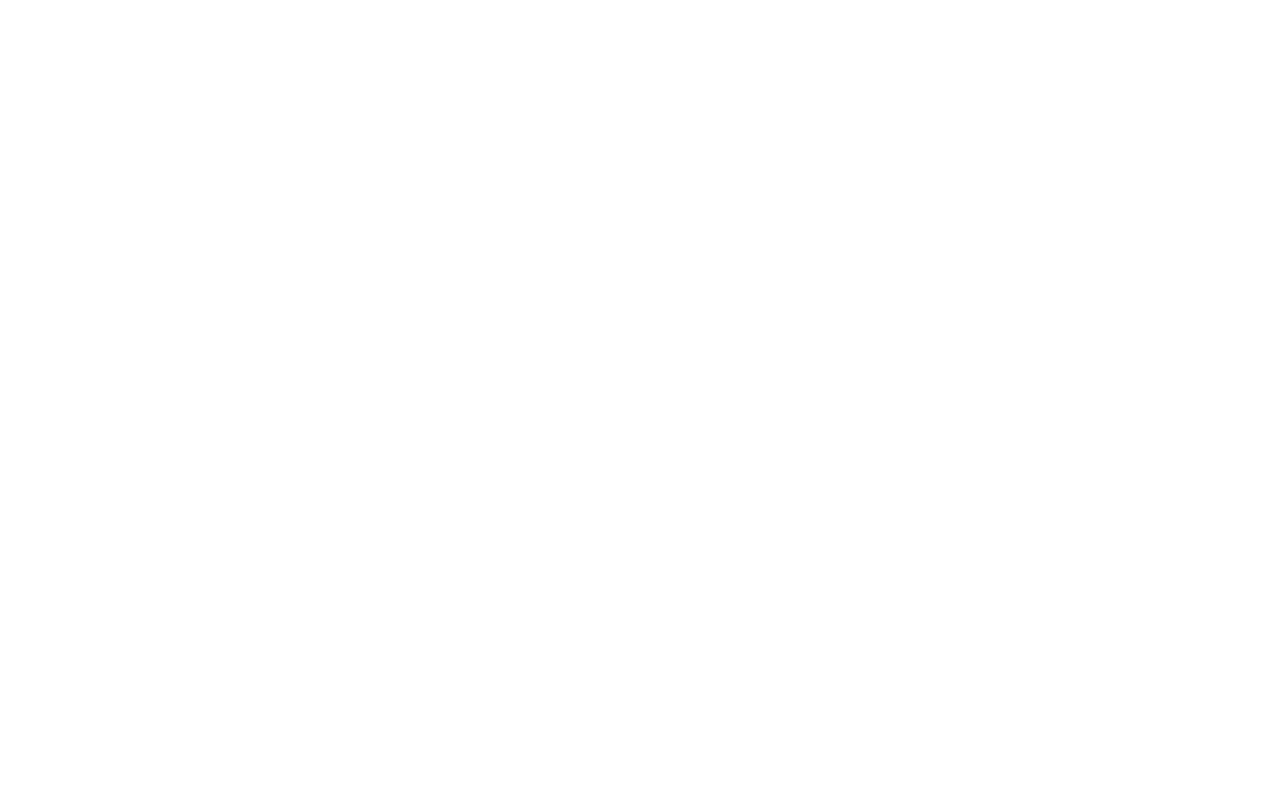
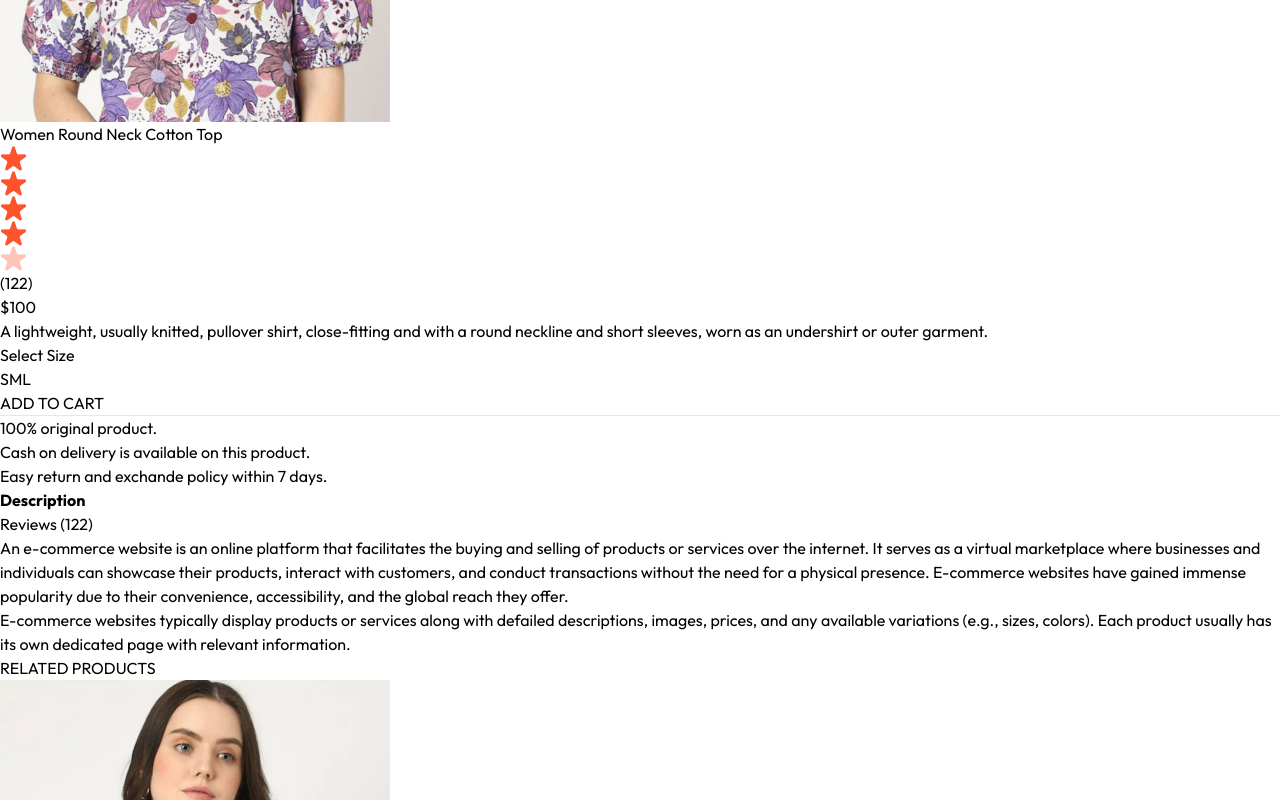
Before and after one commit to TaisiaKishynskaya/react-shop, a React (Vite) app in the folder ecommerce-shop/: page /product/aaaaa in a window 1280 px wide. Shown: the part 1300-2100 px from the top of the page. Before the commit the page ends 834 px from the top, so only its background shows below. Built offline with nearby package versions, Linux system fonts and the light colour scheme.

Commit message:
Fix typos

```diff
--- a/ecommerce-shop/src/App.jsx
+++ b/ecommerce-shop/src/App.jsx
@@ -27,7 +27,7 @@ const App = () => {
           <Route path='/collection' element={<Collection/>} />
           <Route path='/about' element={<About/>} />
           <Route path='/contact' element={<Contact/>} />
-          <Route path='/product/:ptoductId' element={<Product/>} />
+          <Route path='/product/:productId' element={<Product/>} />
           <Route path='/cart' element={<Cart/>} />
           <Route path='/login' element={<Login/>} />
           <Route path='/place-order' element={<PlaceOrder/>} />
--- a/ecommerce-shop/src/components/CartTotal.jsx
+++ b/ecommerce-shop/src/components/CartTotal.jsx
@@ -24,7 +24,7 @@ const CartTotal = () => {
         <hr/>
         <div className='flex justify-between'>
             <b>Total</b>
-            <b>{currency} {getCartAmount() === 0 ? 0 : getCartAmount + delivery_fee}.00</b>
+            <b>{currency} {getCartAmount() === 0 ? 0 : getCartAmount() + delivery_fee}.00</b>
         </div>
       </div>
     </div>
--- a/ecommerce-shop/src/pages/Cart.jsx
+++ b/ecommerce-shop/src/pages/Cart.jsx
@@ -12,7 +12,7 @@ const Cart = () => {
   useEffect(()=>{
     const tempData = [];
     for(const items in cartItems){
-      for(const item in cartItems[item]){
+      for(const item in cartItems[items]){
         if(cartItems[items][item]>0){
           tempData.push({
             _id:items,
--- a/ecommerce-shop/src/pages/Collection.jsx
+++ b/ecommerce-shop/src/pages/Collection.jsx
@@ -33,7 +33,7 @@ const Collection = () => {
     let productsCopy = products.slice();
 
     if(showSearch && search){
-      productsCopy = productsCopy.filter(item => item.name.toLowetCase().includes(search.toLowetCase()))
+      productsCopy = productsCopy.filter(item => item.name.toLowerCase().includes(search.toLowerCase()))
     }
 
     if (category.length > 0 ){
--- a/ecommerce-shop/src/pages/Product.jsx
+++ b/ecommerce-shop/src/pages/Product.jsx
@@ -21,11 +21,9 @@ const Product = () => {
     })
   }
 
-  useEffect(() => {
+  useEffect(()=>{
     fetchProductData();
-  }, [productId]) //[productId, products]
-
-  //return productData ? <div>Hello World</div>  : <div className='opacity-0'>fffffffff</div>
+  }, [productId, products]) //[productId, products]
 
   return productData ? (
     <div className='border-t-2 pt-10 transition-opacity ease-in duration-500 opacity-100'>
@@ -46,15 +44,15 @@ const Product = () => {
         </div>
         {/*Product info*/}
         <div className='flex-1'>
-          <h1 className='font-medium text-2x mt-2 '>{productData.name}</h1>
-          <div className='flex item-center gap-1 mt-2'>
+          <h1 className='font-medium text-2xl mt-2'>{productData.name}</h1>
+          <div className='flex items-center gap-1 mt-2'>
             <img src={assets.star_icon} alt="" className='w-3 5'/>
             <img src={assets.star_icon} alt="" className='w-3 5'/>
             <img src={assets.star_icon} alt="" className='w-3 5'/>
             <img src={assets.star_icon} alt="" className='w-3 5'/>
             <img src={assets.star_dull_icon} alt="" className='w-3 5'/>
             <p className='pl-2'>(122)</p>
-            <p className='mt-5 text-3xl font-medium'>{currency} {productData.price}</p>
+            <p className='mt-5 text-3xl font-medium'>{currency}{productData.price}</p>
             <p className='mt-5 text-gray-500 md:w-4/5'>{productData.description}</p>
             <div className='flex flex-col gap-4 my-8'>
               <p>Select Size</p>
@@ -65,7 +63,7 @@ const Product = () => {
               </div>
             </div>
             <button onClick={()=>addToCart(productData._id, size)} className='bg-black text-white px-8 py-3 text-sm active:bg-gray-700'>ADD TO CART</button>
-            <hr className='mt-6 sm:w-4/5'/>
+            <hr className='mt-8 sm:w-4/5'/>
             <div className='text-sm text-gray-500 mt-5 flex flex-col gap-1'>
               <p>100% original product.</p>
               <p>Cash on delivery is available on this product.</p>
```
